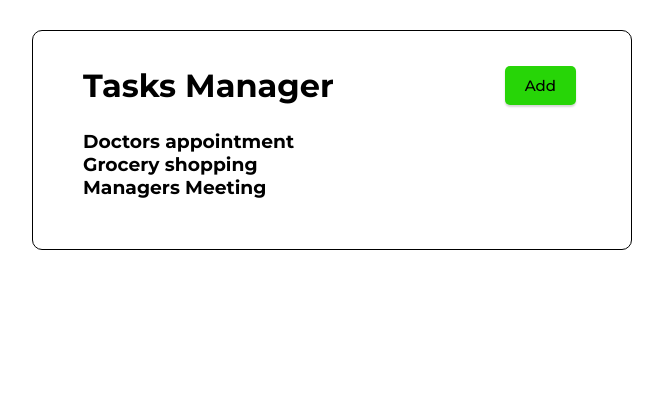
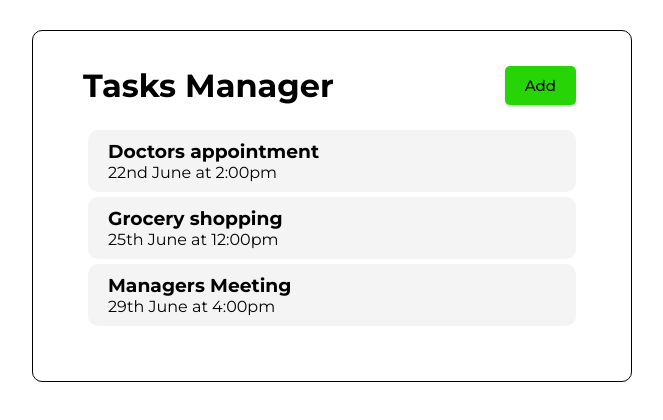
Before and after one commit to abdealijaroli/tasks-manager, a React (Create React App) app: page / in a window 1280 px wide. Shown: the top 420 px of the page, without its empty margins (308-971 px from the left). Built offline with nearby package versions, Linux system fonts and the light colour scheme.

Commit message:
Task component with styling

```diff
--- a/src/App.js
+++ b/src/App.js
@@ -7,7 +7,7 @@
     {
         id: 1,
         text: 'Doctors appointment',
-        day: '22rd June at 2:00pm',
+        day: '22nd June at 2:00pm',
         reminder: true,
     },
     {
--- /dev/null
+++ b/src/components/Task.js
@@ -0,0 +1,10 @@
+const Task = ({ task }) => {
+    return (
+        <div className='task'>
+            <h3>{task.text}</h3>
+            <p>{task.day}</p>
+        </div>
+    )
+}
+
+export default Task
--- a/src/components/Tasks.js
+++ b/src/components/Tasks.js
@@ -1,8 +1,10 @@
+import Task from "./Task"
+
 const Tasks = ({ tasks }) => {
     return (
         <>
             {tasks.map((task) => (
-            <h3 key={task.id}>{task.text}</h3>
+            <Task key={task.id} task={task} />
             ))}
         </>
     )
--- a/src/index.css
+++ b/src/index.css
@@ -41,50 +41,20 @@
   font-weight: 500;
 }
 
-
-
-/* @import url('https://fonts.googleapis.com/css2?family=Poppins:wght@300;400&display=swap');
-
-* {
-  box-sizing: border-box;
-  margin: 0;
-  padding: 0;
+.task {
+  background: #f4f4f4;
+  border-radius: 10px;
+  margin: 5px;
+  padding: 10px 20px;
+  cursor: pointer;
+  ;
 }
 
-body {
-  font-family: 'Poppins', sans-serif;
+.task.reminder {
+  border-left: 20px solid #C6FFCF;
 }
 
-.container {
-  max-width: 500px;
-  margin: 30px auto;
-  overflow: auto;
-  min-height: 300px;
-  border: 1px solid steelblue;
-  padding: 30px;
-  border-radius: 5px;
-}
-
-.header {
-  display: flex;
-  justify-content: space-between;
-  align-items: center;
-  margin-bottom: 20px;
-}
-
-.btn {
-  display: inline-block;
-  background: #000;
-  color: #fff;
-  border: none;
-  padding: 10px 20px;
-  margin: 5px;
-  border-radius: 5px;
-  cursor: pointer;
-  text-decoration: none;
-  font-size: 15px;
-  font-family: inherit;
-}
+/*
 
 .btn:focus {
   outline: none;
@@ -97,17 +67,6 @@
 .btn-block {
   display: block;
   width: 100%;
-}
-
-.task {
-  background: #f4f4f4;
-  margin: 5px;
-  padding: 10px 20px;
-  cursor: pointer;
-}
-
-.task.reminder {
-  border-left: 5px solid green;
 }
 
 .task h3 {
```
